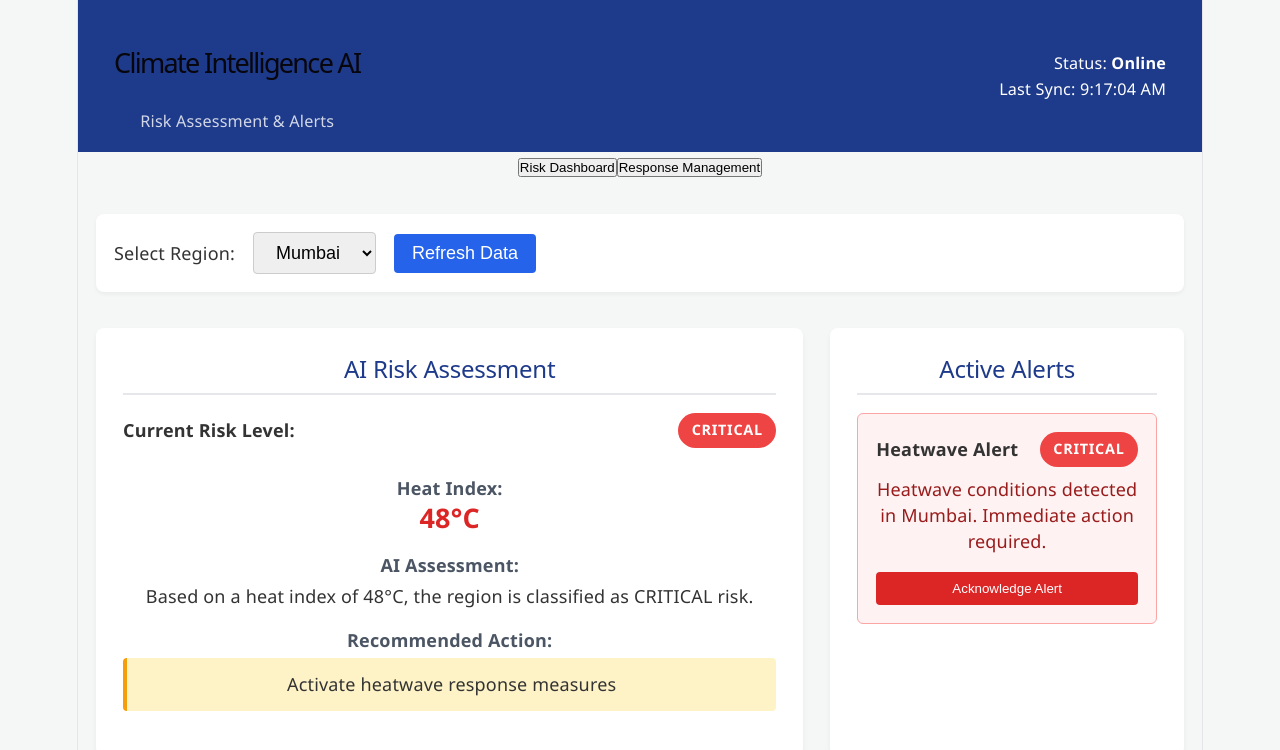
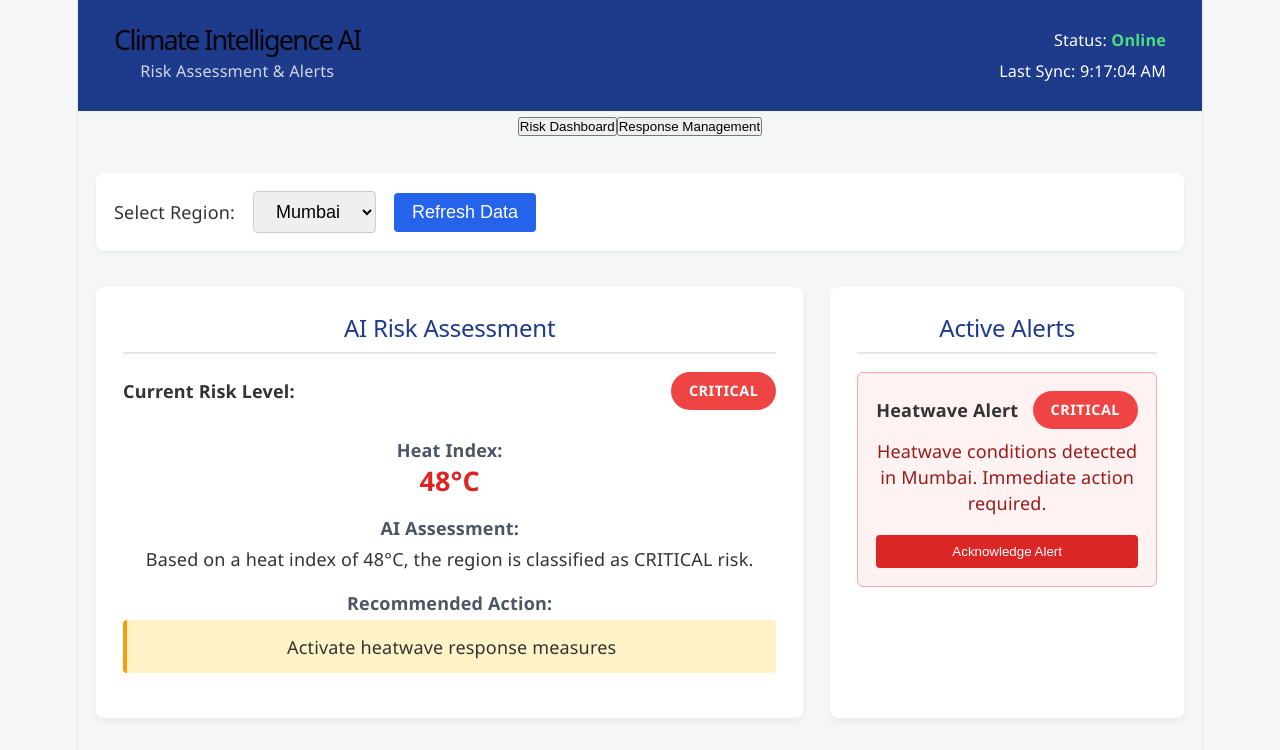
Before and after one commit to AnsariZarin-F275/climate-intelligence-ai, a React (Vite) app: page / in a window 1280 px wide. Shown: the top 750 px of the page. Built offline with nearby package versions, Linux system fonts and the light colour scheme.

Commit message:
Updated App.css

```diff
--- a/src/App.css
+++ b/src/App.css
@@ -5,11 +5,13 @@ body { font-family: 'Segoe UI', Tahoma, Geneva, Verdana, sans-serif; background-
 /* Header */
 .app-header {
   display: flex; justify-content: space-between; align-items: center;
-  background: #1e3a8a; color: white; padding: 1rem 2rem;
+  background: #1e3a8a; color: white; padding: 1.5rem 2rem;
 }
-.header-left h1 { font-size: 1.5rem; }
-.dashboard-title { font-size: 0.9rem; opacity: 0.8; }
-.header-right { text-align: right; font-size: 0.9rem; }
+.header-left { display: flex; flex-direction: column; gap: 5px; } /* Adds space between title and subtitle */
+.header-left h1 { font-size: 1.5rem; margin: 0; }
+.dashboard-title { font-size: 0.9rem; opacity: 0.8; margin: 0; }
+.header-right { text-align: right; font-size: 0.9rem; display: flex; flex-direction: column; gap: 5px; } /* Adds space between status and sync */
+.officer-status strong { color: #4ade80; } /* Makes the word "Online" green */
 
 /* Main Content & Controls */
 .main-content { max-width: 1200px; margin: 2rem auto; padding: 0 1rem; }
@@ -42,11 +44,16 @@ body { font-family: 'Segoe UI', Tahoma, Geneva, Verdana, sans-serif; background-
 .no-alerts { text-align: center; color: #6b7280; padding: 2rem 0; }
 
 /* Status Badges */
-.status-badge { padding: 0.25rem 0.75rem; border-radius: 9999px; font-size: 0.8rem; font-weight: bold; color: white; text-transform: uppercase; }
-.badge-low { background: #10b981; }      /* Green */
-.badge-moderate { background: #f59e0b; } /* Orange */
-.badge-high { background: #f97316; }     /* Dark Orange */
-.badge-critical { background: #ef4444; } /* Red */
+.status-badge {
+  display: inline-flex; align-items: center; /* Fixes alignment */
+  list-style: none; /* Removes the bullet point */
+  padding: 0.35rem 1rem; border-radius: 9999px; font-size: 0.8rem; font-weight: bold;
+  text-transform: uppercase; letter-spacing: 0.5px;
+}
+.badge-low { background: #10b981; color: white; }      /* Green */
+.badge-moderate { background: #f59e0b; color: #000; }  /* Amber with BLACK text so it's readable */
+.badge-high { background: #f97316; color: white; }     /* Dark Orange */
+.badge-critical { background: #ef4444; color: white; } /* Red */
 
 /* Loading & Error States */
 .loading-text { text-align: center; color: #2563eb; font-weight: 600; padding: 2rem; }
--- a/src/components/Header.jsx
+++ b/src/components/Header.jsx
@@ -4,11 +4,13 @@ const Header = ({ appName, dashboardTitle, officerStatus, lastSyncTime }) => {
   return (
     <header className="app-header">
       <div className="header-left">
-        <h1>{appName}</h1>
+        <h1 className="app-name">{appName}</h1>
         <p className="dashboard-title">{dashboardTitle}</p>
       </div>
       <div className="header-right">
-        <p className="officer-status">Status: <strong>{officerStatus}</strong></p>
+        <p className="officer-status">
+          Status: <strong>{officerStatus}</strong>
+        </p>
         <p className="sync-time">Last Sync: {lastSyncTime || 'Never'}</p>
       </div>
     </header>
```
Also changed, not shown: src/pages/RiskAssessmentPage/RiskAssessmentPage.jsx (added).
